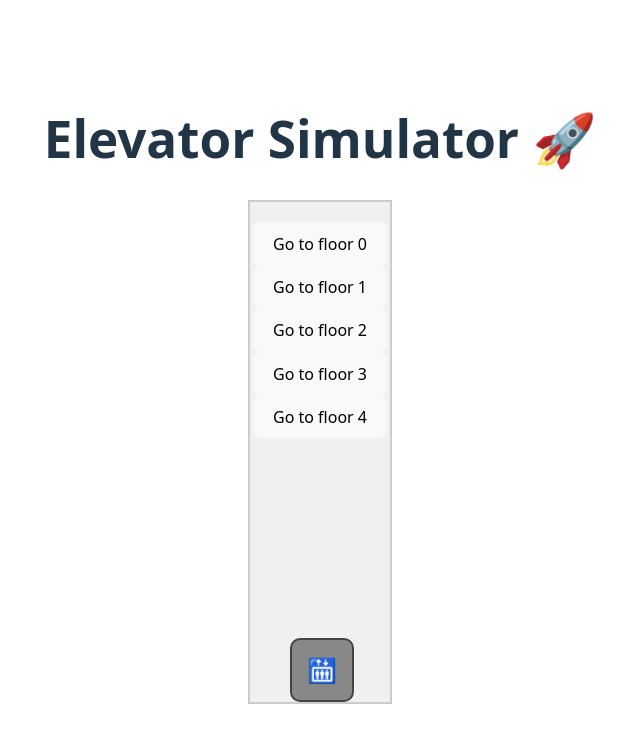
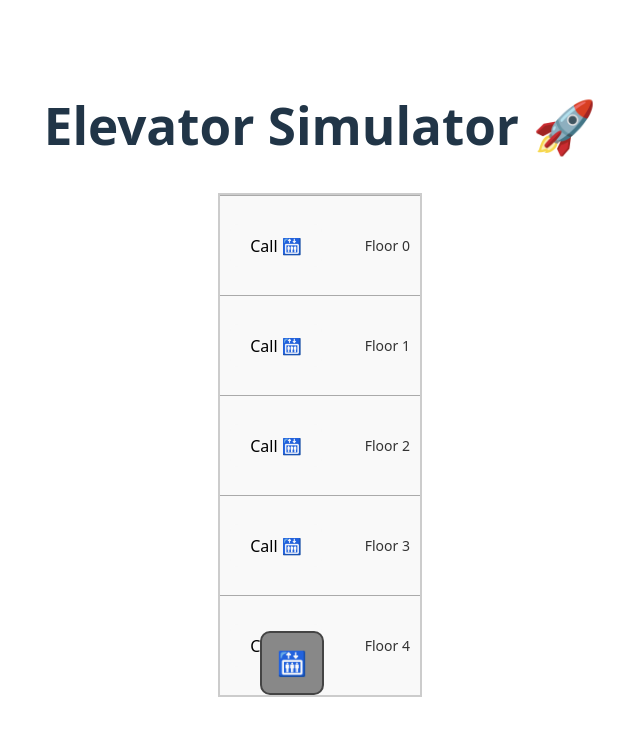
Before and after one commit to teja0818/elevator-simulator-web_v2, a React (Vite) app: page / in a window 1280 px wide. Shown: the top 742 px of the page, without its empty margins (320-960 px from the left). Built offline with nearby package versions, Linux system fonts and the light colour scheme.

Commit message:
betterUI

```diff
--- a/src/components/Building.css
+++ b/src/components/Building.css
@@ -1,14 +1,25 @@
 .building {
-    position: relative;
-    width: 140px;
-    height: 500px;
-    background: #f0f0f0;
-    border: 2px solid #ccc;
-    margin: 20px auto;
-    overflow: hidden;
-  }
+  position: relative;
+  width: 200px;
+  height: 500px;
+  border: 2px solid #ccc;
+  margin: 40px auto;
+  background-color: #f9f9f9;
+  display: flex;
+  flex-direction: column-reverse;
+}
 
-  .controls {
-    margin-top: 20px;
-    text-align: center;
-  }
+.floor {
+  position: relative;
+  height: 100px;
+  border-top: 1px solid #aaa;
+  display: flex;
+  align-items: center;
+  justify-content: space-between;
+  padding: 0 10px;
+}
+
+.floor-label {
+  font-size: 14px;
+  color: #333;
+}
--- a/src/components/Building.tsx
+++ b/src/components/Building.tsx
@@ -2,19 +2,51 @@ import React, { useState } from 'react';
 import Elevator from './Elevator';
 import './Building.css';
 
+const NUM_FLOORS = 5;
+
 const Building: React.FC = () => {
-  const [floor, setFloor] = useState(0);
+  const [calls, setCalls] = useState<number[]>([]);
+  const [elevatorFloor, setElevatorFloor] = useState(0);
+
+  const callElevator = (floor: number) => {
+    if (!calls.includes(floor)) {
+      setCalls((prev) => [...prev, floor]);
+    }
+  };
+
+  // Move elevator to next called floor after delay
+  React.useEffect(() => {
+    if (calls.length === 0) return;
+
+    const nextFloor = calls[0];
+    if (nextFloor === elevatorFloor) {
+      // Remove this floor from queue
+      setCalls((prev) => prev.slice(1));
+    } else {
+      const timeout = setTimeout(() => {
+        setElevatorFloor((prev) =>
+          nextFloor > prev ? prev + 1 : prev - 1
+        );
+      }, 1000); // delay between floors
+
+      return () => clearTimeout(timeout);
+    }
+  }, [calls, elevatorFloor]);
 
   return (
     <div className="building">
-      <Elevator floor={floor} />
-      <div className="controls">
-        {[0, 1, 2, 3, 4].map((f) => (
-          <button key={f} onClick={() => setFloor(f)}>
-            Go to floor {f}
-          </button>
-        ))}
-      </div>
+      {[...Array(NUM_FLOORS)].map((_, i) => {
+        const floor = NUM_FLOORS - 1 - i;
+        return (
+          <div className="floor" key={floor}>
+            <button onClick={() => callElevator(floor)}>
+              Call 🛗
+            </button>
+            <span className="floor-label">Floor {floor}</span>
+          </div>
+        );
+      })}
+      <Elevator floor={elevatorFloor} />
     </div>
   );
 };
```
